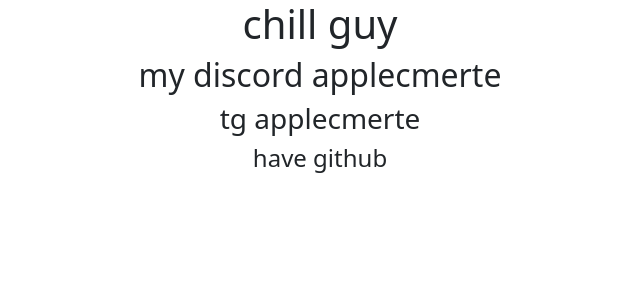
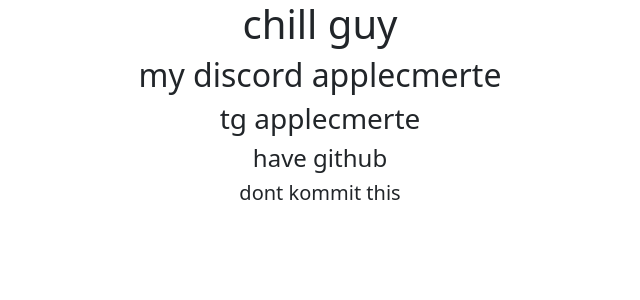
Before and after one commit to Applecmerte1/pasgen-django, a Django app: page /me/ in a window 1280 px wide. Shown: the top 300 px of the page, without its empty margins (320-960 px from the left). Run offline with Django 5.2, Linux system fonts and the light colour scheme.

Commit message:
twice file

```diff
--- a/generator/templates/generator/me.html
+++ b/generator/templates/generator/me.html
@@ -14,6 +14,7 @@
             <h2>my discord applecmerte</h2>
             <h3>tg applecmerte</h3>
             <h4>have github</h4>
+            <h5>dont kommit this</h5>
         </form>
     </div>
 </body>
```
